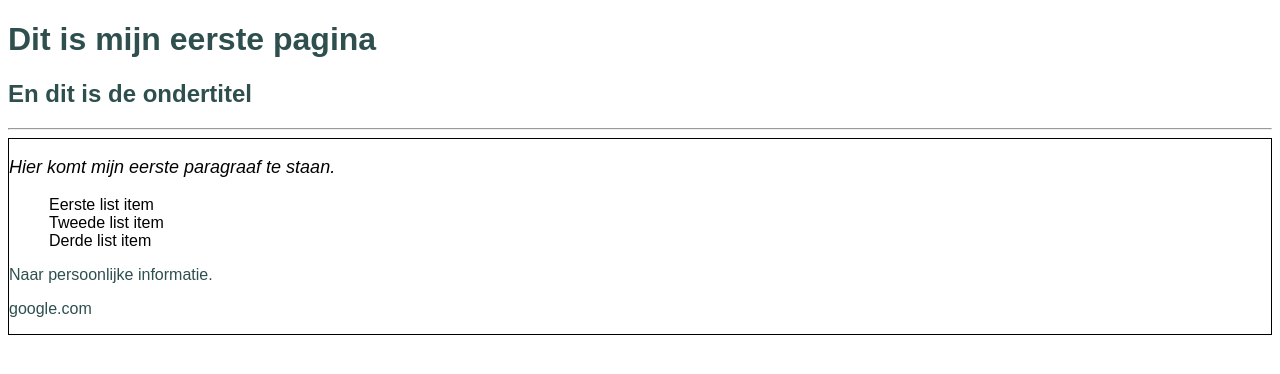
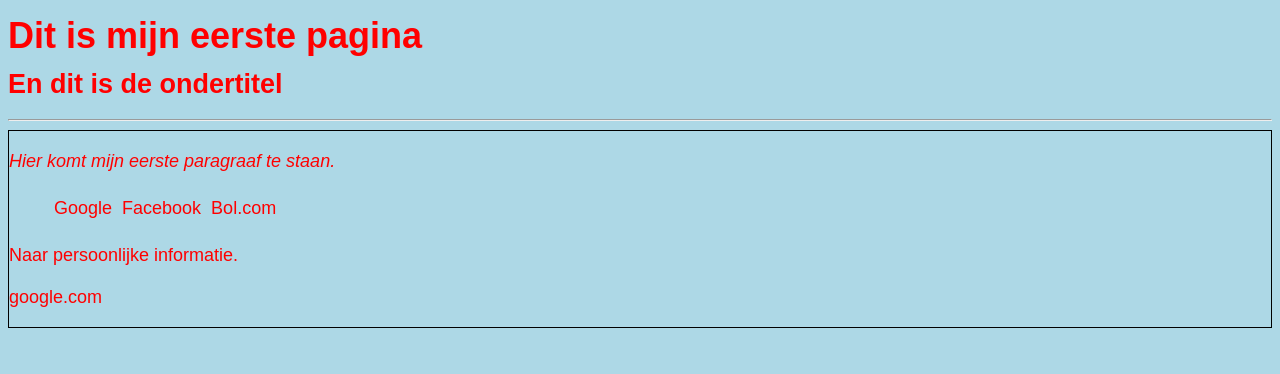
Before and after one commit to DelanoBott/HTML-opdrachten, a plain HTML site: page opdracht_vijfde_HTML_pagina/index.html in a window 1280 px wide. Drawn offline with Linux system fonts and the light colour scheme.

Commit message:
Add files via upload

```diff
--- a/opdracht_vijfde_HTML_pagina/index.html
+++ b/opdracht_vijfde_HTML_pagina/index.html
@@ -17,9 +17,9 @@
     <p id="list-header">Hier komt mijn eerste paragraaf te staan.</p>
     <nav>
       <ul id="green-background">
-        <li>Eerste list item</li>
-        <li>Tweede list item</li>
-        <li>Derde list item</li>
+        <li><a href="https://www.google.com">Google</a></li>
+        <li><a href="https://www.facebook.com">Facebook</a></li>
+        <li><a href="https://www.bol.com">Bol.com</a></li>
       </ul>
     </nav>
     <a href="about.html">Naar persoonlijke informatie.</a>
--- a/opdracht_vijfde_HTML_pagina/style.css
+++ b/opdracht_vijfde_HTML_pagina/style.css
@@ -1,5 +1,6 @@
 body{
     font-family: arial;
+    font-size: 28px;
 }
 
 header{
@@ -8,6 +9,11 @@ header{
 
 #green-background{
     list-style-type: none;
+    display: flex;
+}
+
+#green-background li{
+    padding: 5px;
 }
 
 a{
@@ -16,10 +22,31 @@ a{
 }
 
 #list-header{
-    font-size: 18px;
     font-style: italic;
+    text-align: center;
 }
 
 main{
     border: 1px solid black;
 }
+
+@media (min-width: 1024px){
+    body{
+        font-size: 18px;
+        background-color: lightblue;
+        color: red;
+        line-height: 1.5rem;
+    }
+
+    #list-header{
+        text-align: left;
+    }
+
+    a{
+        color: red;
+    }
+
+    header{
+        color: red;
+    }
+}
```
